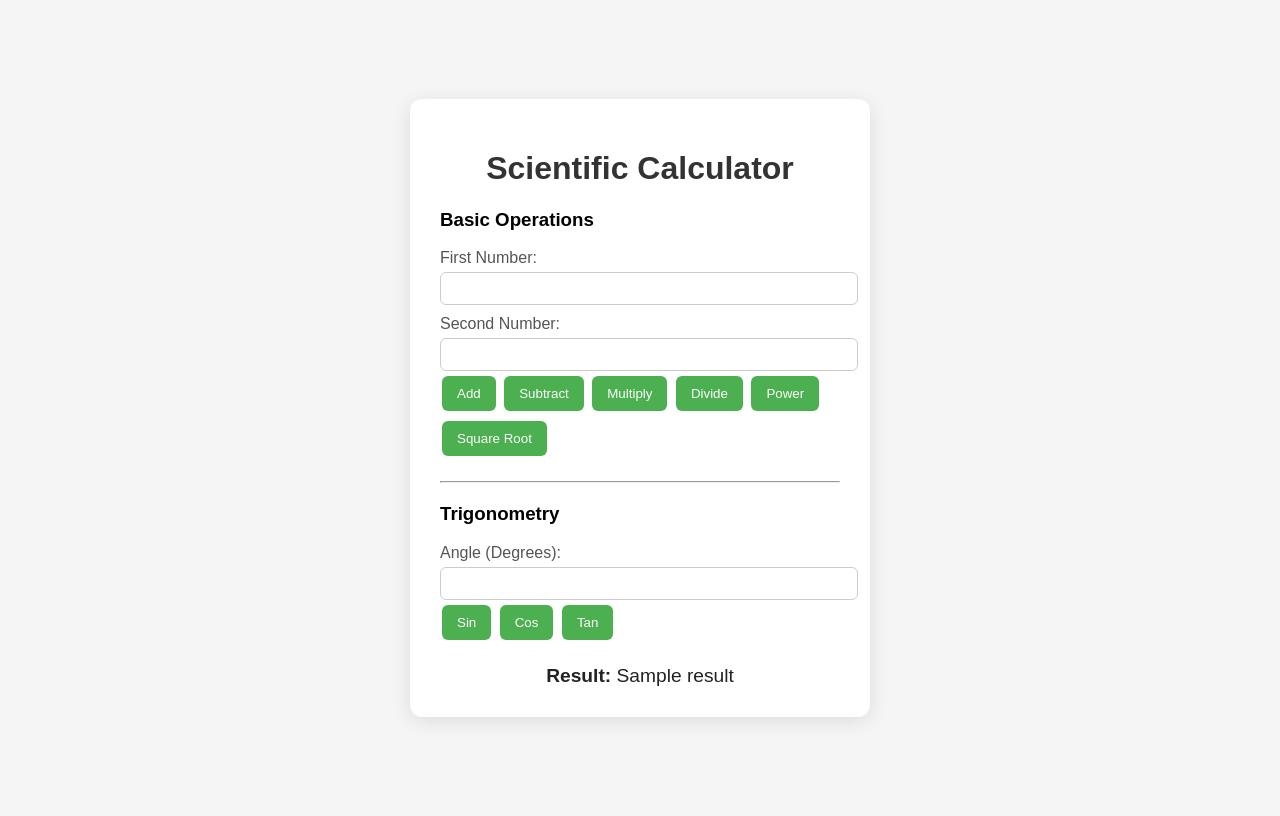
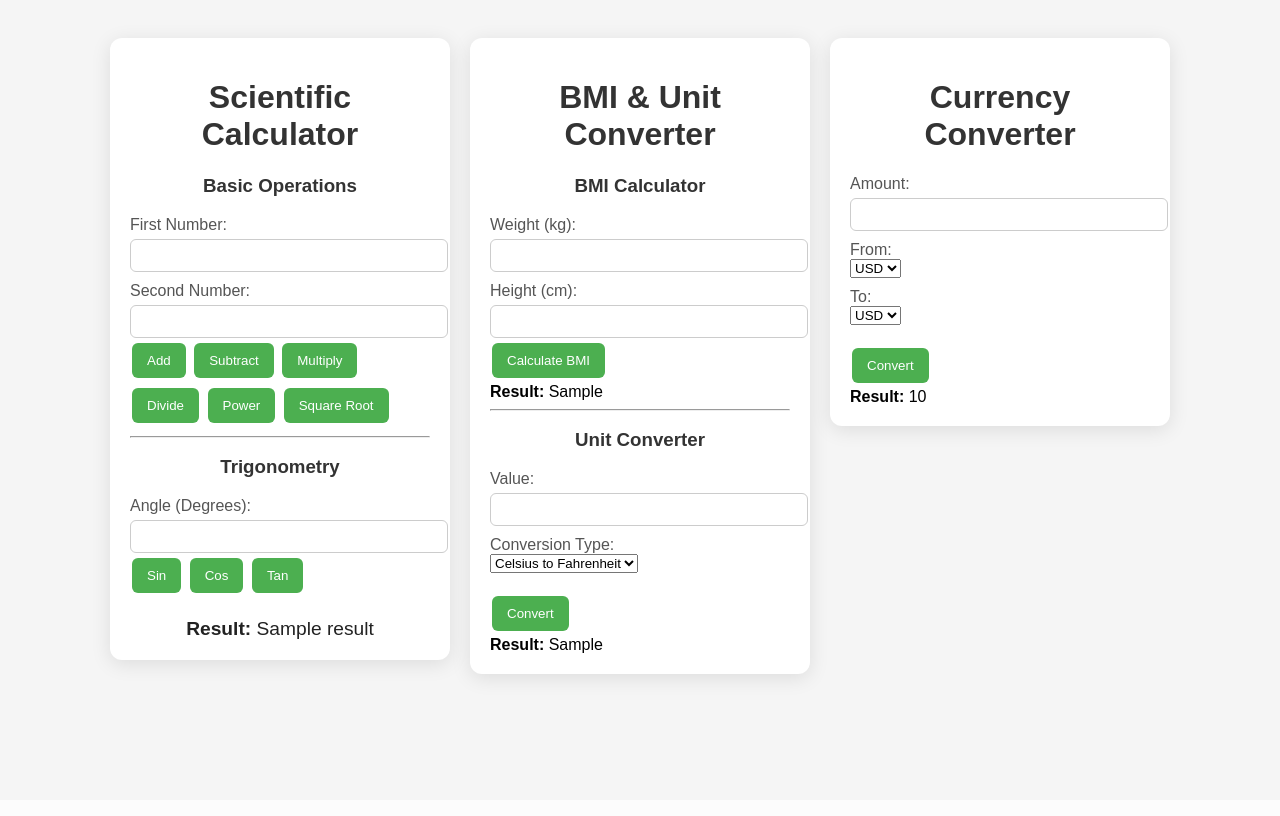
Before and after one commit to Nabeel1537/Scientific_Calculator, a Flask app: template templates/index.html in a window 1280 px wide. After the commit the page ends 685 px from the top, so only its background shows below. Run offline with Flask 3, Linux system fonts and the light colour scheme; the template is opened without the code that fills it: most values are stand-ins (such as "Sample title", 1, 10 or a date in 2020).

Commit message:
Final multi-utility calculator with BMI, unit, and currency converters

```diff
--- a/app.py
+++ b/app.py
@@ -1,5 +1,8 @@
 from flask import Flask, render_template, request
 import numpy as np
+from bmi import bmi_calculator
+from unit_converter import unit_converter
+from currency_converter import convert_currency
 
 app = Flask(__name__)
 
@@ -12,19 +15,14 @@ def calculator():
 
 
 
-        # Get inputs safely
+        # Get inputs safely for scientific operations
         num1_raw = request.form.get("num1")
         num2_raw = request.form.get("num2")
         angle_raw = request.form.get("angle")
-
+        # converting the inputs in float if they are not empty
         num1 = float(num1_raw) if num1_raw else None
         num2 = float(num2_raw) if num2_raw else None
         angle = float(angle_raw) if angle_raw else None
-
-
-        if num1: num1 = float(num1)
-        if num2: num2 = float(num2)
-        if angle: angle = float(angle)
 
         # Basic operations
         if operation == "add":
@@ -56,6 +54,11 @@ def calculator():
                 result = np.power(num1, num2)
             else:
                 result = "Error: Please enter both numbers."
+        elif operation == "sqrt":
+            if num1 is not None:
+                result = "Error: Negative number" if num1 < 0 else np.sqrt(num1)
+            else:
+                result = "Error: Please enter a number."
 
         # Trigonometry operations
         elif operation == "sin":
@@ -64,6 +67,35 @@ def calculator():
             result = np.cos(np.radians(angle))
         elif operation == "tan":
             result = np.tan(np.radians(angle))
+        # Bmi calculator operations section
+        height_raw = request.form.get("height")
+        weight_raw = request.form.get("weight")
+
+        height = float(height_raw) if height_raw else None
+        weight = float(weight_raw) if weight_raw else None
+
+
+        if operation == 'bmi':
+            result= bmi_calculator(weight, height)
+            return render_template("index.html", bmi_result=result)
+        # Unit converter operation section
+
+        value_raw = request.form.get("value")
+        value = float(value_raw) if value_raw else None
+        convertion_type = request.form.get("unit_conversion")
+        if operation == 'convert_unit':
+            result= unit_converter(value, convertion_type)
+            return render_template("index.html", converter_result=result)
+
+        # Currency Converter operation section
+        amount_raw= request.form.get('amount')
+        amount = float(amount_raw) if amount_raw else None
+        from_currency = request.form.get('from_currency')
+        to_currency = request.form.get('to_currency')
+        if operation == "convert_currency":
+            result= convert_currency(amount, from_currency, to_currency)
+            return render_template("index.html", convert_amount=result)
+
 
     return render_template("index.html", result=result)
 
--- a/templates/index.html
+++ b/templates/index.html
@@ -1,27 +1,27 @@
 <!DOCTYPE html>
 <html>
 <head>
-  <title>Scientific Calculator</title>
+  <title>Multi-Utility Calculator</title>
   <style>
     body {
       background: #f5f5f5;
       font-family: Arial, sans-serif;
       display: flex;
       justify-content: center;
-      align-items: center;
-      height: 100vh;
+      align-items: flex-start;
+      padding: 30px;
+      gap: 20px;
     }
 
-    .calculator {
+    .section {
       background: white;
-      padding: 30px;
+      padding: 20px;
       border-radius: 12px;
       box-shadow: 0 4px 20px rgba(0,0,0,0.1);
-      max-width: 400px;
-      width: 100%;
+      width: 300px;
     }
 
-    h1 {
+    h1, h3 {
       text-align: center;
       color: #333;
     }
@@ -55,10 +55,6 @@
       background: #45a049;
     }
 
-    hr {
-      margin: 20px 0;
-    }
-
     .result {
       text-align: center;
       margin-top: 20px;
@@ -68,7 +64,9 @@
   </style>
 </head>
 <body>
-  <div class="calculator">
+
+  <!-- Scientific Calculator Section (Left) -->
+  <div class="section">
     <h1>Scientific Calculator</h1>
     <form method="POST">
       <h3>Basic Operations</h3>
@@ -76,7 +74,7 @@
       <input type="number" name="num1" step="any">
 
       <label>Second Number:</label>
-      <input type="number" name="num2" step="any" >
+      <input type="number" name="num2" step="any">
 
       <div>
         <button type="submit" name="operation" value="add">Add</button>
@@ -106,5 +104,84 @@
       {% endif %}
     </form>
   </div>
+
+  <!-- BMI & Unit Converter Section (Center) -->
+  <div class="section">
+    <h1>BMI & Unit Converter</h1>
+
+    <!-- BMI Calculator Form -->
+    <form method="POST">
+      <h3>BMI Calculator</h3>
+      <label>Weight (kg):</label>
+      <input type="number" name="weight" step="any">
+
+      <label>Height (cm):</label>
+      <input type="number" name="height" step="any">
+
+      <button type="submit" name="operation" value="bmi">Calculate BMI</button>
+      {% if bmi_result is not none %}
+      <div class="bmi_result">
+        <strong>Result:</strong> {{ bmi_result }}
+      </div>
+      {% endif %}
+    </form>
+
+    <hr>
+
+    <!-- Unit Converter Form -->
+    <form method="POST">
+      <h3>Unit Converter</h3>
+      <label>Value:</label>
+      <input type="number" name="value" step="any">
+
+      <label>Conversion Type:</label>
+      <select name="unit_conversion">
+        <option value="c_to_f">Celsius to Fahrenheit</option>
+        <option value="f_to_c">Fahrenheit to Celsius</option>
+        <option value="km_to_miles">Kilometers to Miles</option>
+        <option value="miles_to_km">Miles to Kilometers</option>
+        <option value="kg_to_lb">Kilograms to Pounds</option>
+        <option value="lb_to_kg">Pounds to Kilograms</option>
+      </select><br><br>
+
+      <button type="submit" name="operation" value="convert_unit">Convert</button>
+      {% if converter_result is not none %}
+      <div class="converter_result">
+        <strong>Result:</strong> {{ converter_result }}
+      </div>
+      {% endif %}
+    </form>
+  </div>
+
+  <!-- Currency Converter Section (Right) -->
+  <div class="section">
+    <h1>Currency Converter</h1>
+    <form method="POST">
+      <label>Amount:</label>
+      <input type="number" name="amount" step="any">
+
+      <label>From:</label>
+      <select name="from_currency">
+        <option value="USD">USD</option>
+        <option value="PKR">PKR</option>
+        <option value="EUR">EUR</option>
+      </select>
+
+      <label>To:</label>
+      <select name="to_currency">
+        <option value="USD">USD</option>
+        <option value="PKR">PKR</option>
+        <option value="EUR">EUR</option>
+      </select><br><br>
+
+      <button type="submit" name="operation" value="convert_currency">Convert</button>
+      {% if convert_amount is not none %}
+      <div class="convert_amount">
+        <strong>Result:</strong> {{ convert_amount }}
+      </div>
+      {% endif %}
+    </form>
+  </div>
+
 </body>
 </html>
```
Also changed, not shown: bmi.py (added, +25 -0 lines), currency_converter.py (added, +15 -0 lines), unit_converter.py (added, +38 -0 lines).
